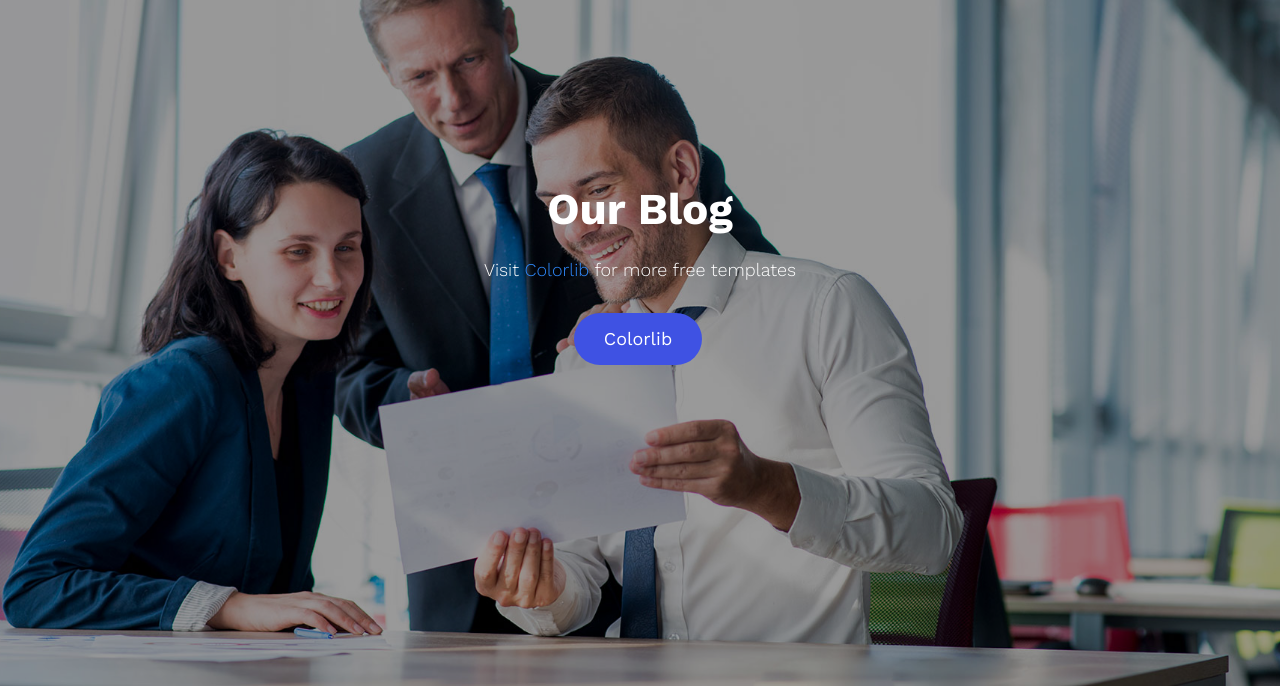
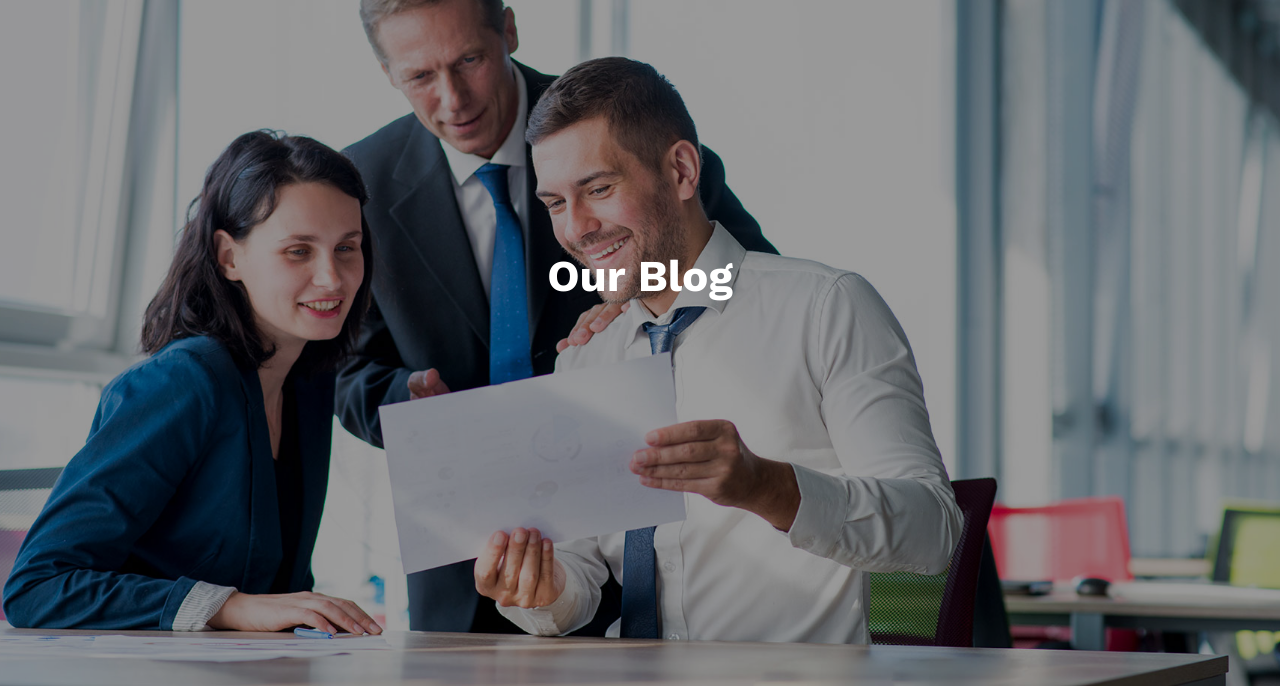
Before and after one commit to romajuna/web-lawyer-2, a plain HTML site: page blog.html in a window 1280 px wide. Shown: the part 114-802 px from the top of the page. Drawn offline with nearby package versions, Linux system fonts and the light colour scheme; files whose address does not match are found by name.

Commit message:
update page

```diff
--- a/blog.html
+++ b/blog.html
@@ -97,8 +97,6 @@
 			   			<div class="col-md-8 col-md-offset-2 text-center js-fullheight slider-text">
 			   				<div class="slider-text-inner">
 			   					<h1><strong>Our Blog</strong></h1>
-									<h2>Visit <a href="#" target="_blank">Colorlib</a> for more free templates</h2>
-									<p><a class="btn btn-primary btn-lg btn-learn" href="#" target="_blank">Colorlib</a></p>
 			   				</div>
 			   			</div>
 			   		</div>
```
Also changed, not shown: contact.html (+0 -2 lines), gallery.html (+0 -2 lines), practice.html (+0 -2 lines), won.html (+0 -2 lines).
